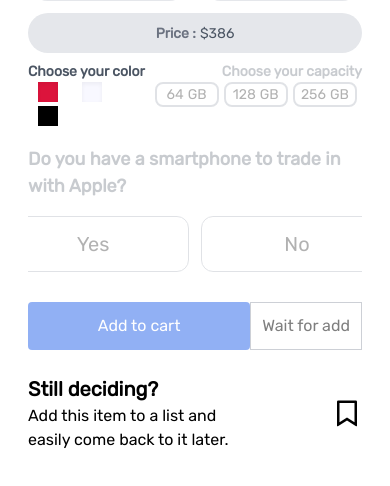
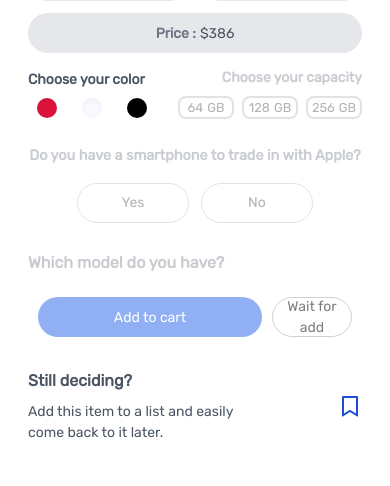
Before and after one commit to isrezaei/solo-shop, a React (Create React App) app: page /details/1 in a window 390 px wide. Shown: the part 638-1124 px from the top of the page. Built offline with nearby package versions, Linux system fonts and the light colour scheme.

Commit message:
Responsive => responsive each product page , responsive is Complete

```diff
--- a/src/Components/DetailsPage/DetailsEachProduct.jsx
+++ b/src/Components/DetailsPage/DetailsEachProduct.jsx
@@ -14,6 +14,7 @@ import {useDispatch} from "react-redux";
 import {InitialState} from "./ContextHandeling/InitialState";
 import {ContextReducer} from "./ContextHandeling/ContextReducer";
 import {useLocation} from "react-router-dom";
+import {useGetLiveWidth} from "../useGetLiveWidth";
 
 export const EachProductFromContext = createContext()
 
@@ -24,6 +25,7 @@ export const DetailsEachProduct = ({EachProduct}) => {
     const {mainState} = InitialState()
     const {reducer} = ContextReducer()
     const reduxDispatch = useDispatch()
+    const {liveWidth} = useGetLiveWidth()
     const [{enableSection, activeOptions, choicesAnswer, choiceOldModel, editAnswer}, contextDispatch] = useReducer(reducer, JSON.parse(localStorage.getItem('detailsPageInfo')) || mainState)
 
     //dynamic height for image section
@@ -64,9 +66,9 @@ export const DetailsEachProduct = ({EachProduct}) => {
              xs:flex xs:flex-col xs:justify-between xs:items-start
              lg:block
              '>
-                <section style={{height : divHeight}} className='
-                xs:w-full xs:relative xs:!h-5/6
-                lg:w-3/6 lg:absolute lg:left-0 lg:h-auto
+                <section style={{height : liveWidth > 500 && divHeight}} className='
+                xs:w-full xs:relative xs:h-5/6
+                lg:w-3/6 lg:absolute lg:left-0
                '>
                     <ActiveImage/>
                 </section>
@@ -80,8 +82,8 @@ export const DetailsEachProduct = ({EachProduct}) => {
 
                     <div className='
                     w-full flex
-                    xs:flex-row xs:justify-evenly xs:items-start
-                    lg:flex-col lg::justify-between lg:items-start
+                    xs:h-16 xs:flex-row xs:justify-evenly xs:items-center
+                    lg:h-auto lg:flex-col lg::justify-between lg:items-start
 
                     '>
                         <ChooseColor/>
--- a/src/Components/DetailsPage/Sections/AddToWishList.jsx
+++ b/src/Components/DetailsPage/Sections/AddToWishList.jsx
@@ -29,15 +29,15 @@ export const AddToWishList = () =>
     }
     return (
         <div className='w-full h-36 flex flex-col justify-between items-center '>
-            <div className='w-full flex justify-between items-center'>
-                <div className='w-8/12 flex flex-col justify-between items-start'>
-                    <p className='text-xl font-bold'>Still deciding?</p>
-                    <p>Add this item to a list and easily come back to it later.</p>
+            <div className='w-full flex justify-between items-center my-3'>
+                <div className='w-8/12 flex flex-col justify-between items-start gap-2'>
+                    <p className='xs:text-[1rem] lg:text-xl font-bold text-gray-600'>Still deciding?</p>
+                    <p className='xs:text-sm lg:text-[1rem] text-gray-600'>Add this item to a list and easily come back to it later.</p>
                 </div>
                 {
                     wishListProducts ?
-                        <RiBookmarkFill className='text-3xl cursor-pointer' onClick={handelClick}/> :
-                        <RiBookmarkLine className='text-3xl cursor-pointer' onClick={handelClick}/>
+                        <RiBookmarkFill className='xs:text-2xl lg:text-3xl cursor-pointer text-blue-700' onClick={handelClick}/> :
+                        <RiBookmarkLine className='xs:text-2xl lg:text-3xl cursor-pointer text-blue-700' onClick={handelClick}/>
                 }
             </div>
         </div>
--- a/src/Components/DetailsPage/Sections/ChooseCapacity.jsx
+++ b/src/Components/DetailsPage/Sections/ChooseCapacity.jsx
@@ -36,10 +36,8 @@ export const ChooseCapacity = () =>
     } , [activeCapacity , dispatch])
 
 
-
     const existCapacityInLocal = Object.keys(JSON.parse(localStorage.getItem('detailsPageInfo'))?.activeOptions.activeColor || {})
         .filter(items => items === product).includes(product)
-
 
     const setCapacity = capacity.map(capacity => {
         return (
@@ -48,20 +46,19 @@ export const ChooseCapacity = () =>
                 onClick={() => stepCapacity(capacity , contextDispatch)}
                 className={`
                 flex flex-col justify-center items-center  cursor-pointer
-                xs:w-16 xs:h-auto xs:rounded-lg xs:border-2 xs:border-gray-400
+                xs:w-14 xs:h-auto xs:rounded-lg xs:border-2 xs:border-gray-400
                 lg:w-48 lg:h-28 lg:gap-2 lg:rounded-3xl lg:border lg:border-gray-400
-                 ${activeCapacity[product] === capacity && 'border border-transparent outline outline-4 outline-blue-300'}`}>
+                 ${activeCapacity[product] === capacity && 'border border-transparent outline outline-blue-300 xs:outline lg:outline-4'}`}>
                 <div>
                     <div className='flex justify-center items-center gap-1'>
-                        <p className='xs:text-sm lg:text-3xl'>{capacity}</p>
-                        <p className='xs:text-sm lg:text-lg'>GB</p>
+                        <p className='xs:text-[.8rem] lg:text-3xl'>{capacity}</p>
+                        <p className='xs:text-[.8rem] lg:text-lg'>GB</p>
                     </div>
                     <div className='text-center xs:hidden lg:block'>from ${price}</div>
                 </div>
             </div>
         )
     })
-
 
 
     return (
@@ -76,15 +73,15 @@ export const ChooseCapacity = () =>
                 <div
                        className='
                        text-gray-600 font-bold
-                       xs:text-sm
-                        lg:text-lg
+                       xs:text-sm xs:mb-2
+                       lg:text-lg lg:mb-0
                        '>Choose your capacity</div>
 
                 <p className='my-2 text-blue-700 xs:hidden lg:block'>How much capacity is right for you?</p>
 
                 <div
                      className='
-                     xs:w-full xs:flex xs:justify-evenly xs:items-center
+                     xs:w-full xs:flex xs:justify-end xs:items-center xs:gap-2
                      lg:grid lg:pb-7 lg:grid-cols-2 lg:grid-rows-2 lg:gap-4 lg:border-b lg:border-gray-400
                      '>
                     {setCapacity}
--- a/src/Components/DetailsPage/Sections/ChooseColor.jsx
+++ b/src/Components/DetailsPage/Sections/ChooseColor.jsx
@@ -43,9 +43,9 @@ export const ChooseColor = () =>
                 onClick={()=> stepColorAndImage(colors , contextDispatch)}
                 className={`
                 flex flex-col justify-center items-center  cursor-pointer
-                xs:w-10 xs:h-auto
+                xs:w-10 xs:h-auto xs:rounded-full
                 lg:w-48 lg:h-28 lg:gap-2 lg:rounded-3xl lg:border lg:border-gray-400
-                ${activeColor[product] === colors && 'lg:border lg:border-transparent lg:outline lg:outline-4 lg:outline-blue-300'}`}>
+                ${activeColor[product] === colors && 'border border-transparent outline outline-blue-300 xs:outline lg:outline-4'}`}>
 
                 <div className='flex flex-col justify-center items-center gap-1'>
                     <div
@@ -53,9 +53,9 @@ export const ChooseColor = () =>
                             background: colors
                         }}
                         className='
-                        shadow-inner
-                        xs:rounded-none xs:w-5 xs:h-5
-                        lg:rounded-full lg:w-9 lg:h-9
+                        shadow-inner rounded-full
+                        xs:w-5 xs:h-5
+                        lg:w-9 lg:h-9
                         '> </div>
                     <div className='text-center xs:hidden lg:block'>{colors}</div>
                 </div>
@@ -68,16 +68,15 @@ export const ChooseColor = () =>
         <div className='xs:w-32 lg:w-full'>
 
             <div
-                   className='
+                className='
                    text-gray-600 font-bold
-                   xs:text-sm
-                   lg:text-lg
+                   xs:text-sm xs:mb-2
+                   lg:text-lg lg:mb-0
                    '>Choose your color</div>
 
             <div className='
-            xs:w-full xs:flex xs:flex-wrap xs:justify-start xs:gap-1 xs:items-center
-
-            lg:grid lg:pb-7 lg:grid-cols-2 lg:grid-rows-2 lg:gap-4 lg:border-b lg:border-gray-400
+             xs:flex  xs:justify-start xs:gap-2 xs:items-center
+             lg:grid lg:pb-7 lg:grid-cols-2 lg:grid-rows-2 lg:gap-4 lg:border-b lg:border-gray-400
             '>
                 {setColor}
             </div>
--- a/src/Components/DetailsPage/Sections/ChooseOldModel.jsx
+++ b/src/Components/DetailsPage/Sections/ChooseOldModel.jsx
@@ -35,18 +35,17 @@ export const ChooseOldModel = () =>
 
     return (
         <>
-            <label htmlFor='select-model' className='font-bold text-lg text-gray-600'>Choose your model</label>
+            <label htmlFor='select-model' className='font-bold text-gray-600'>Choose your model</label>
             <select
                 defaultValue={selectedModel}
                 onChange={(e)=> handelChange(e)}
                 id='select-model'
                 className='w-full mt-1 border rounded-xl flex justify-start items-start'>
-                <option value='select' className='text-lg rounded-xl'>select your model</option>
                 {OldModelPhoneArray.map(models => {
                     return (
                         <option
                             key={models.oldPhone}
-                            className='text-lg rounded-xl'
+                            className='rounded-xl xs:text-sm lg:text-lg'
                             value={models.offPrice}
                             data-name-device={models.oldPhone}
                             disabled={models.offPrice >= price}>
--- a/src/Components/DetailsPage/Sections/ChooseQuantity.jsx
+++ b/src/Components/DetailsPage/Sections/ChooseQuantity.jsx
@@ -99,14 +99,24 @@ export const ChooseQuantity = () =>
 
     return (
         <div className='w-full flex flex-col justify-between items-start'>
-            <div className= {`w-full h-20 flex justify-between items-center ${accessQuantity()}`}>
-                <div className={`w-4/6 h-12 bg-blue-600 cursor-pointer flex justify-center items-center text-white rounded
+            <div className= {`
+            w-full flex items-center
+            xs:h-16 xs:justify-evenly
+            lg:h-20 lg:justify-between ${accessQuantity()}`}>
+                <div className={`
+                 bg-blue-600 cursor-pointer flex justify-center items-center text-white
+                 xs:w-56  xs:h-10 xs:rounded-full xs:text-sm
+                 lg:w-4/6 lg:h-12 lg:rounded-none lg:text-[1rem]
                 ${HaveQuantity(id) ?  'opacity-50 pointer-events-none' : 'cursor-pointer'}`} onClick={handelAdd}>
                     {!quantity ? 'Add to cart' : 'Choose your quantity'}
                 </div>
-                <div className='w-28 h-12 p-2 border border-gray-400 flex justify-between items-center cursor-pointer'>
+                <div className='
+                border border-gray-400 flex justify-between items-center cursor-pointer p-2
+                xs:w-20 xs:h-10 xs:rounded-full
+                lg:w-28  lg:h-12 lg:rounded-none
+                '>
                     {quantity && <TiPlus onClick={handelIncrease} className='text-xl w-5 text-lime-600 cursor-pointer'/>}
-                    <p className='w-full text-center'> {!quantity ? 'Wait for add' : quantity}</p>
+                    <p className='w-full text-center xs:text-sm lg:text-[1rem]'> {!quantity ? 'Wait for add' : quantity}</p>
                     {
                         CheckQuantity(id) > 1 ? <TiMinus onClick={handelDecrease} className='text-xl w-5 text-red-500 cursor-pointer'/> :
                             quantity && <RiDeleteBinLine onClick={handelRemove} className='text-xl w-5 text-red-500 flex justify-center items-center cursor-pointer'/>
--- a/src/Components/DetailsPage/Sections/YesNoAnswers.jsx
+++ b/src/Components/DetailsPage/Sections/YesNoAnswers.jsx
@@ -8,14 +8,26 @@ export const AnswerOfHaveSmartPhone = () =>
 
     return (
         <>
-            <p className='font-bold text-lg mt-3 text-gray-600'>Do you have a smartphone to trade in with Apple?</p>
+
+            <p className='
+            font-bold mt-3 text-gray-600
+            xs:text-[.9rem]
+            lg:text-lg
+            '>Do you have a smartphone to trade in with Apple?</p>
+
             <div className='flex justify-center items-center gap-3'>
                 {
                     ['Yes' , 'No'].map(answer => {
                             return (
                                 <div key={answer}
                                      onClick={()=>stepHaveOldPhone(answer , contextDispatch)}
-                                     className={`w-48 h-14 text-xl flex flex-col justify-center items-center gap-2 rounded-xl border border-gray-400 cursor-pointer ${choicesAnswer.haveOldPhone === answer && 'border border-transparent outline outline-4 outline-blue-300'}`}> {answer}</div>
+                                     className={`
+                                     ${choicesAnswer.haveOldPhone === answer && 'border border-transparent outline outline-4 outline-blue-300'}
+                                     flex flex-col justify-center items-center gap-2 border border-gray-400 cursor-pointer
+                                     xs:w-28 xs:h-10 xs:text-sm xs:rounded-full
+                                     lg:w-48 lg:h-14 lg:text-xl lg:rounded-xl
+
+                                     `}> {answer}</div>
                             )
                         }
                     )
@@ -38,7 +50,13 @@ export const AnswerOfHaveGoodCondition = () =>
                                      setEditAnswer(answer , contextDispatch)
                                      stepCondition(answer , contextDispatch)
                                  }}
-                                 className={`w-48 h-14 text-xl flex flex-col justify-center items-center gap-2 rounded-xl border border-gray-400 cursor-pointer ${choicesAnswer.haveGoodCondition === answer && 'border border-transparent outline outline-4 outline-blue-300'}`}> {answer}</div>
+                                 className={`
+                                 ${choicesAnswer.haveGoodCondition === answer && 'border border-transparent outline outline-4 outline-blue-300'}
+                                     flex flex-col justify-center items-center gap-2 border border-gray-400 cursor-pointer
+                                     xs:w-28 xs:h-10 xs:text-sm xs:rounded-full
+                                     lg:w-48 lg:h-14 lg:text-xl lg:rounded-xl
+
+                                  `}> {answer}</div>
                         )
                     }
                 )
@@ -60,7 +78,12 @@ export const AnswerOfButtonWork = () =>
                                      setEditAnswer(answer , contextDispatch)
                                      stepHaveButtonWork(answer , contextDispatch)
                                  }}
-                                 className={`w-48 h-14 text-xl flex flex-col justify-center items-center gap-2 rounded-xl border border-gray-400 cursor-pointer ${choicesAnswer.haveButtonWork === answer && 'border border-transparent outline outline-4 outline-blue-300'}`}> {answer}</div>
+                                 className={`${choicesAnswer.haveButtonWork === answer && 'border border-transparent outline outline-4 outline-blue-300'}
+                                     flex flex-col justify-center items-center gap-2 border border-gray-400 cursor-pointer
+                                     xs:w-28 xs:h-10 xs:text-sm xs:rounded-full
+                                     lg:w-48 lg:h-14 lg:text-xl lg:rounded-xl
+
+                                  `}> {answer}</div>
                         )
                     }
                 )
@@ -82,7 +105,11 @@ export const AnswerOfGoodShape = () =>
                                      setEditAnswer(answer , contextDispatch)
                                      stepHaveGoodShape(answer , contextDispatch)
                                  }}
-                                 className={`w-48 h-14 text-xl flex flex-col justify-center items-center gap-2 rounded-xl border border-gray-400 cursor-pointer ${choicesAnswer.haveGoodShape === answer && 'border border-transparent outline outline-4 outline-blue-300'}`}> {answer}</div>
+                                 className={`${choicesAnswer.haveGoodShape === answer && 'border border-transparent outline outline-4 outline-blue-300'}
+                                     flex flex-col justify-center items-center gap-2 border border-gray-400 cursor-pointer
+                                     xs:w-28 xs:h-10 xs:text-sm xs:rounded-full
+                                     lg:w-48 lg:h-14 lg:text-xl lg:rounded-xl
+                                  `}> {answer}</div>
                         )
                     }
                 )
@@ -103,7 +130,11 @@ export const AnswerOfTouchScreenWork = () =>
                                      setEditAnswer('Yes' , contextDispatch)
                                      stepHaveTouchScreenWork(answer , contextDispatch)
                                  }}
-                                 className={`w-48 h-14 text-xl flex flex-col justify-center items-center gap-2 rounded-xl border border-gray-400 cursor-pointer ${choicesAnswer.haveTouchScreenWork === answer && 'border border-transparent outline outline-4 outline-blue-300'}`}> {answer}</div>
+                                 className={`${choicesAnswer.haveTouchScreenWork === answer && 'border border-transparent outline outline-4 outline-blue-300'}
+                                     flex flex-col justify-center items-center gap-2 border border-gray-400 cursor-pointer
+                                     xs:w-28 xs:h-10 xs:text-sm xs:rounded-full
+                                     lg:w-48 lg:h-14 lg:text-xl lg:rounded-xl
+                                  `}> {answer}</div>
                         )
                     }
                 )
```
Also changed, not shown: src/Components/DetailsPage/Sections/AcceptCondition.jsx (+5 -5 lines), src/Components/DetailsPage/Sections/ChooseOldPhoneCondition.jsx (+8 -8 lines), src/Components/DetailsPage/Sections/RejectCondition.jsx (+5 -5 lines).
